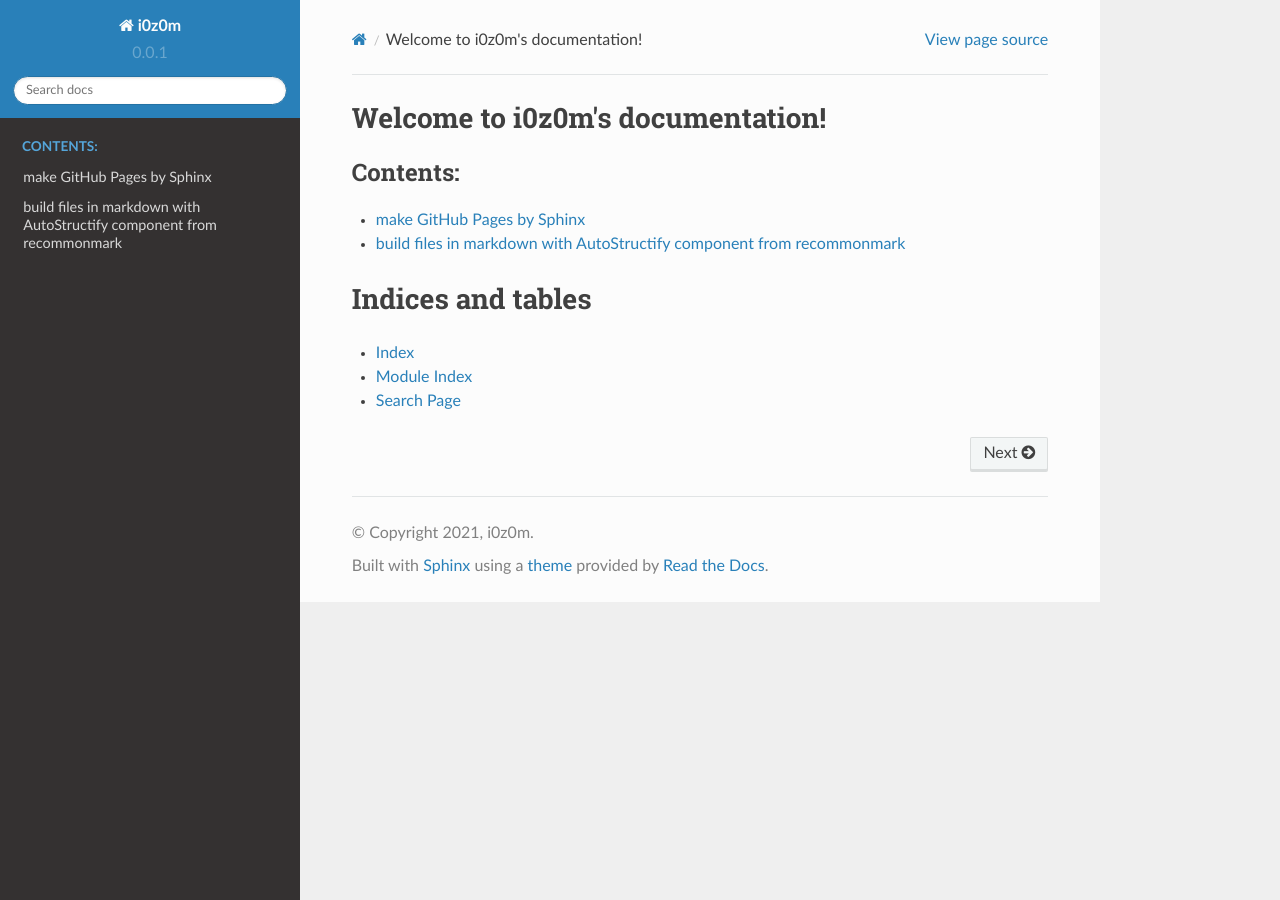
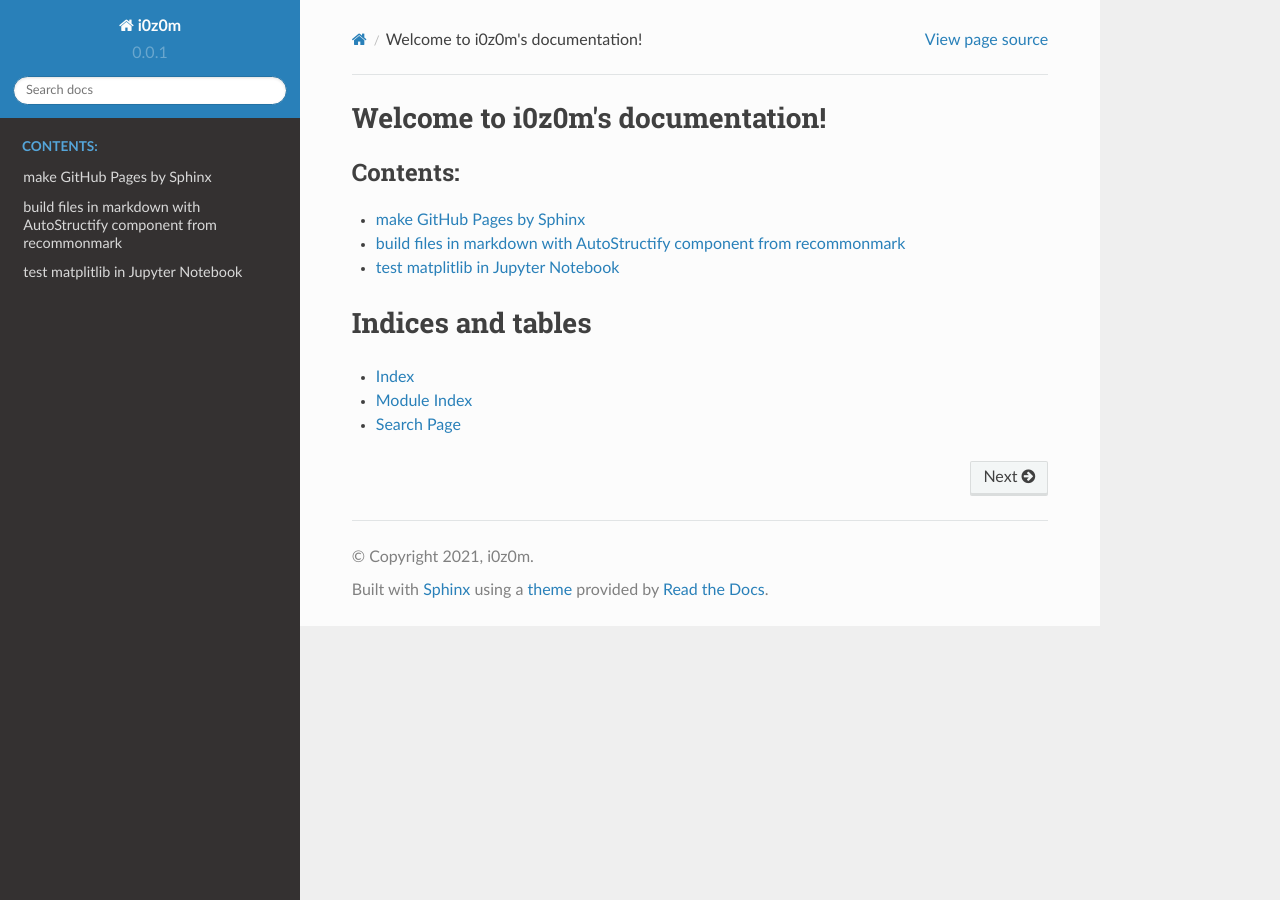
Before and after one commit to i0z0m/i0z0m.github.io, a Sphinx documentation site: the page built from source/index.rst, in a window 1280 px wide. Built offline with Sphinx 7.4.7 and the Read the Docs theme 2.0.0, drawn with Linux system fonts in a browser that asks for light colours; some of the changed lines change nothing that is shown.

Commit message:
include a jupyter notebook

```diff
--- a/source/conf.py
+++ b/source/conf.py
@@ -34,6 +34,7 @@
 extensions = [ 'recommonmark' ,
     'sphinx.ext.autodoc',
     'sphinx.ext.intersphinx',
+    'nbsphinx',
     'sphinx.ext.mathjax',
     'sphinx.ext.viewcode',
     'sphinx.ext.githubpages']
@@ -90,7 +91,7 @@ language = 'jp'
 # List of patterns, relative to source directory, that match files and
 # directories to ignore when looking for source files.
 # This patterns also effect to html_static_path and html_extra_path
-exclude_patterns = []
+exclude_patterns = ['_build', '**.ipynb_checkpoints']
 
 # The name of the Pygments (syntax highlighting) style to use.
 pygments_style = 'monokai'
--- a/source/index.rst
+++ b/source/index.rst
@@ -12,6 +12,7 @@ Welcome to i0z0m's documentation!
 
    sphinx
    AutoStructify
+   jupyter
 
 
 
```
Also changed, not shown: source/jupyter.ipynb (added), 1 other file.
